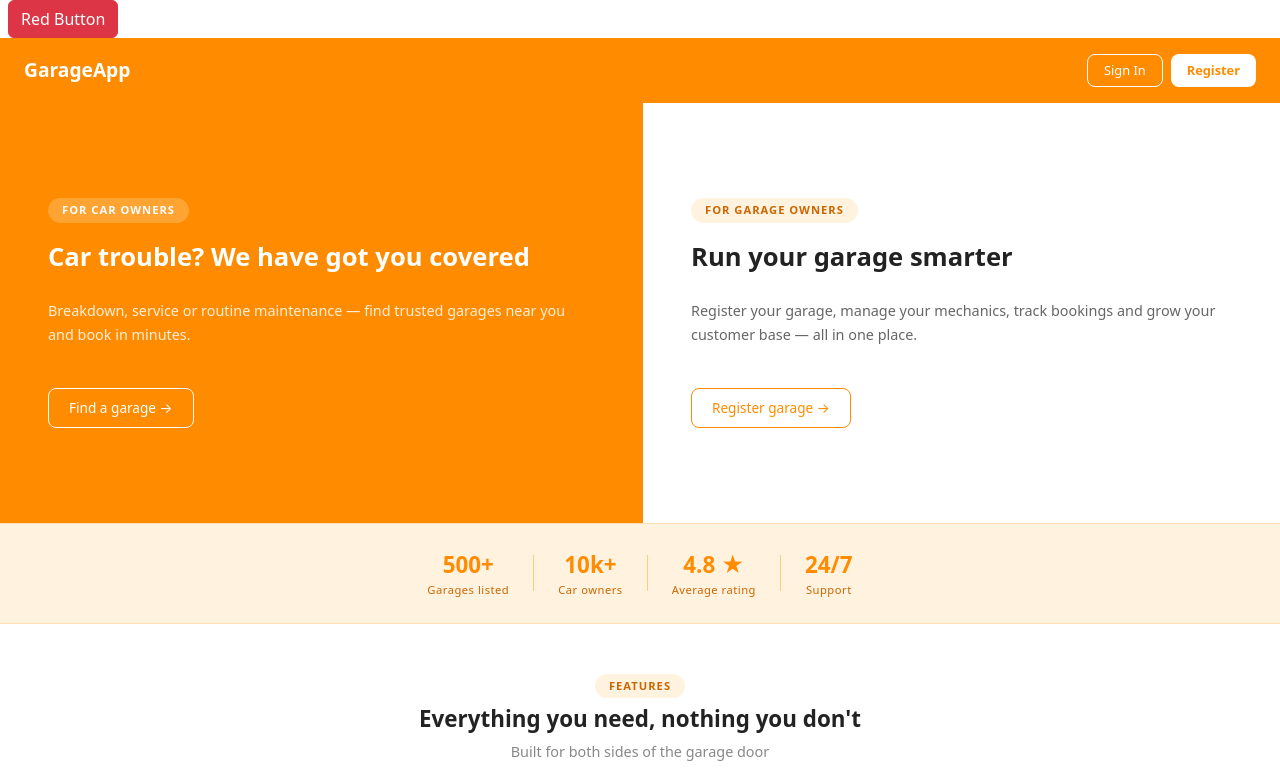
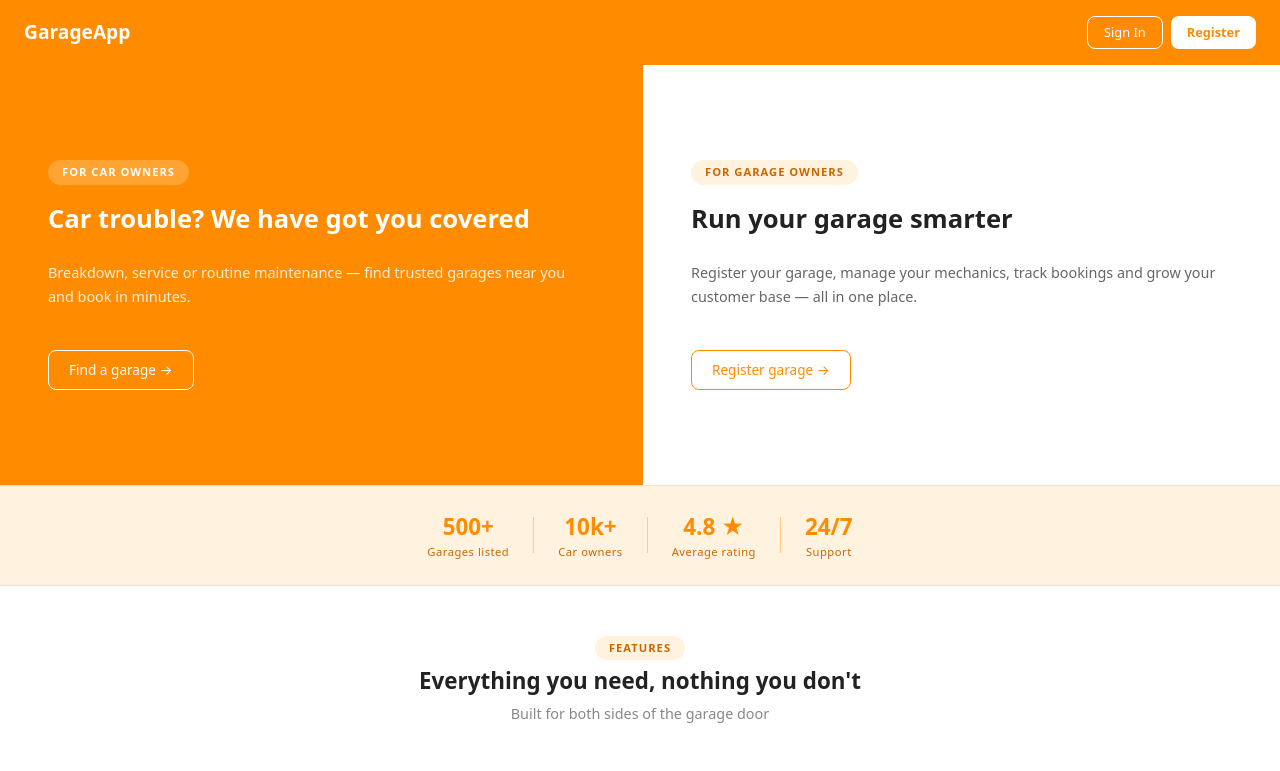
Before and after one commit to JoylineChepngeno/Garage, an Angular app: page / in a window 1280 px wide. Shown: the top 771 px of the page. Built offline with nearby package versions, Linux system fonts and the light colour scheme.

Commit message:
core: remove temporary button

```diff
--- a/src/app/app.html
+++ b/src/app/app.html
@@ -1 +1 @@
-<button class="btn btn-danger ms-2">Red Button</button><router-outlet />
+<router-outlet></router-outlet>
```
